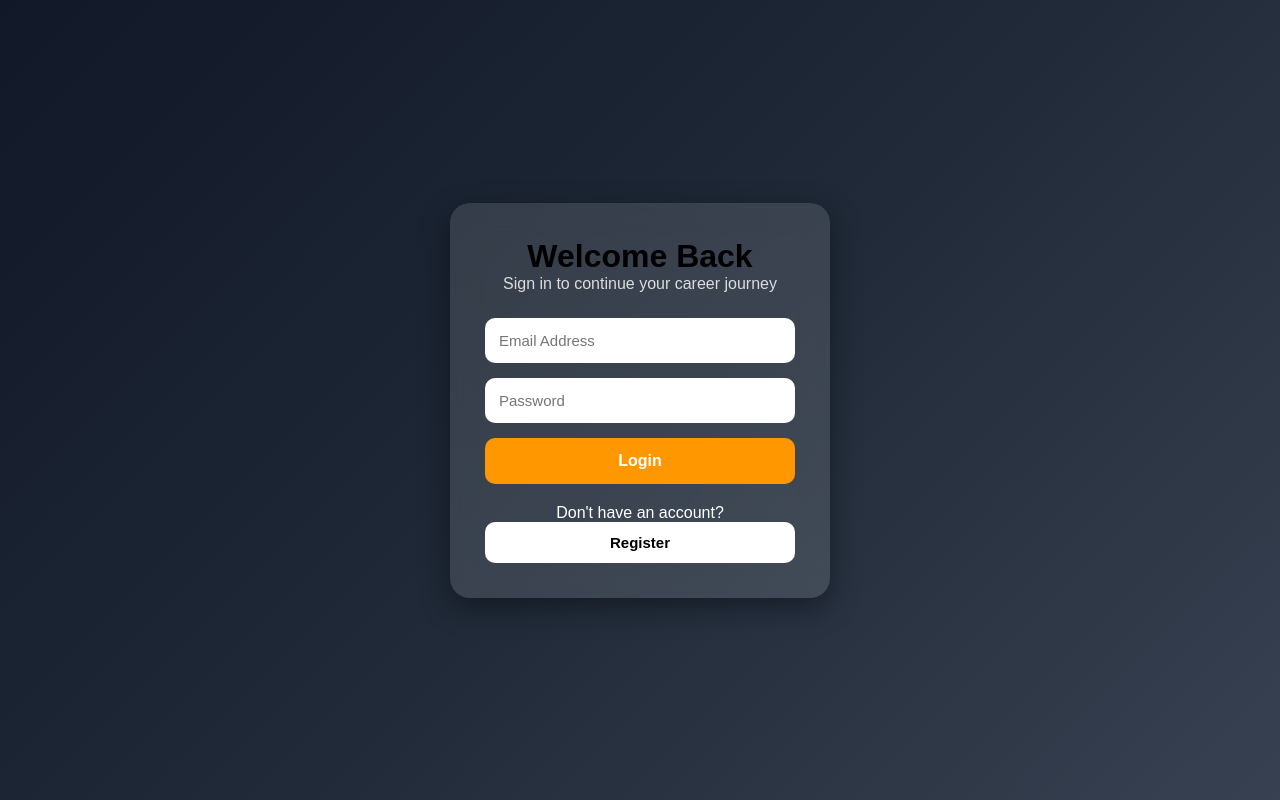
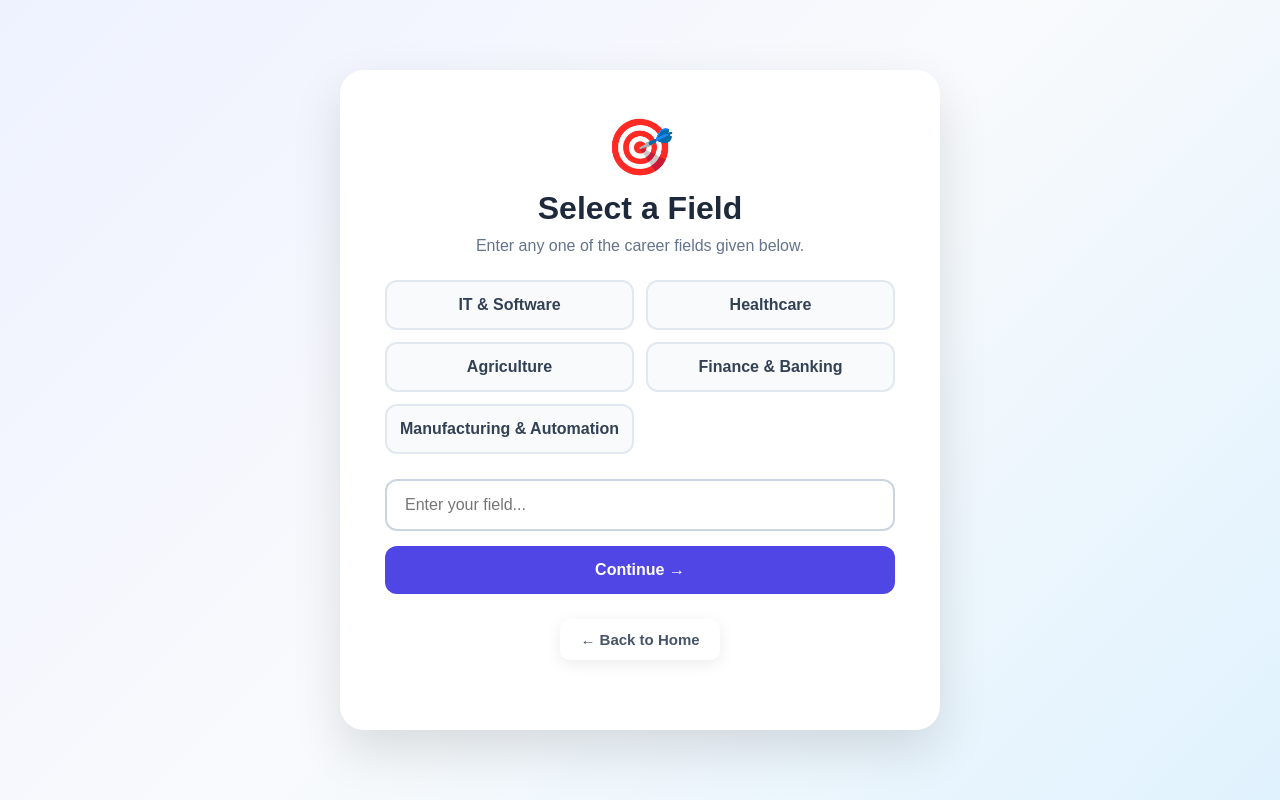
Before and after one commit to abinayadevi1312/AI-Career-Compass, a React (Create React App) app in the folder myappp/: page /select-field in a window 1280 px wide. Before the commit this address led to /login. Built offline with nearby package versions, Linux system fonts and the light colour scheme.

Commit message:
Update field and domain navigation

```diff
--- a/myappp/src/App.js
+++ b/myappp/src/App.js
@@ -1,4 +1,5 @@
 import React from "react";
+
 import {
   BrowserRouter,
   Routes,
@@ -10,51 +11,70 @@ import Login from "./pages/Login";
 import Register from "./pages/Register";
 import Home from "./pages/Home";
 import DomainDetails from "./pages/DomainDetails";
+import SelectFields from "./pages/SelectFields";
 
 function App() {
   return (
     <BrowserRouter>
+
       <Routes>
 
-        {/* =========================
-            REGISTER PAGE
-        ========================= */}
+        {/* =====================================
+            REGISTER
+        ===================================== */}
+
         <Route
           path="/register"
           element={<Register />}
         />
 
-        {/* =========================
-            LOGIN PAGE
-        ========================= */}
+
+        {/* =====================================
+            LOGIN
+        ===================================== */}
+
         <Route
           path="/login"
           element={<Login />}
         />
 
-        {/* =========================
-            HOME PAGE
-        ========================= */}
+
+        {/* =====================================
+            HOME
+        ===================================== */}
+
         <Route
           path="/home"
           element={<Home />}
         />
 
-        {/* =========================
-            DOMAIN DETAILS PAGE
+
+        {/* =====================================
+            SELECT FIELD
+        ===================================== */}
+
+        <Route
+          path="/select-field"
+          element={<SelectFields />}
+        />
+
+
+        {/* =====================================
+            DOMAIN DETAILS
             Example:
             /domain/web-development
-            /domain/cybersecurity
-            /domain/data-science
-        ========================= */}
+        ===================================== */}
+
         <Route
           path="/domain/:domain"
           element={<DomainDetails />}
         />
 
-        {/* =========================
-            DEFAULT PAGE
-        ========================= */}
+
+        {/* =====================================
+            DEFAULT
+        ===================================== */}
+
         <Route
           path="/"
           element={
@@ -65,9 +85,11 @@ function App() {
           }
         />
 
-        {/* =========================
+
+        {/* =====================================
             INVALID URL
-        ========================= */}
+        ===================================== */}
+
         <Route
           path="*"
           element={
@@ -79,6 +101,7 @@ function App() {
         />
 
       </Routes>
+
     </BrowserRouter>
   );
 }
--- /dev/null
+++ b/myappp/src/pages/SelectFields.css
@@ -0,0 +1,254 @@
+/* ================================
+   SELECT FIELD PAGE
+================================ */
+
+.select-field-page {
+  min-height: 100vh;
+  display: flex;
+  justify-content: center;
+  align-items: center;
+  padding: 40px 20px;
+
+  background:
+    linear-gradient(
+      135deg,
+      #eef2ff,
+      #f8fafc,
+      #e0f2fe
+    );
+
+  font-family: Arial, sans-serif;
+}
+
+
+/* ================================
+   CARD
+================================ */
+
+.select-field-card {
+  width: 600px;
+  max-width: 100%;
+
+  padding: 45px;
+
+  background: white;
+
+  border-radius: 24px;
+
+  box-shadow:
+    0 20px 50px rgba(0, 0, 0, 0.12);
+
+  text-align: center;
+}
+
+
+/* ================================
+   ICON
+================================ */
+
+.select-field-icon {
+  font-size: 55px;
+  margin-bottom: 10px;
+}
+
+
+/* ================================
+   TITLE
+================================ */
+
+.select-field-card h1 {
+  margin: 10px 0;
+
+  font-size: 32px;
+
+  color: #1e293b;
+}
+
+
+/* ================================
+   INSTRUCTION
+================================ */
+
+.instruction {
+  color: #64748b;
+
+  font-size: 16px;
+
+  margin-bottom: 25px;
+}
+
+
+/* ================================
+   FIVE FIELD OPTIONS
+================================ */
+
+.field-options {
+  display: grid;
+
+  grid-template-columns: repeat(2, 1fr);
+
+  gap: 12px;
+
+  margin-bottom: 25px;
+}
+
+.field-option {
+  padding: 14px 12px;
+
+  border: 2px solid #e2e8f0;
+
+  border-radius: 12px;
+
+  background: #f8fafc;
+
+  color: #334155;
+
+  font-weight: 600;
+
+  cursor: pointer;
+
+  transition: 0.3s;
+}
+
+.field-option:hover {
+  border-color: #6366f1;
+
+  background: #eef2ff;
+
+  transform: translateY(-2px);
+}
+
+
+/* ================================
+   INPUT
+================================ */
+
+.select-field-card form {
+  display: flex;
+
+  flex-direction: column;
+
+  gap: 15px;
+}
+
+.select-field-card input {
+  width: 100%;
+
+  box-sizing: border-box;
+
+  padding: 15px 18px;
+
+  border: 2px solid #cbd5e1;
+
+  border-radius: 12px;
+
+  font-size: 16px;
+
+  outline: none;
+
+  transition: 0.3s;
+}
+
+.select-field-card input:focus {
+  border-color: #6366f1;
+
+  box-shadow:
+    0 0 0 3px rgba(99, 102, 241, 0.12);
+}
+
+
+/* ================================
+   CONTINUE BUTTON
+================================ */
+
+.select-field-card form button {
+  padding: 15px;
+
+  border: none;
+
+  border-radius: 12px;
+
+  background: #4f46e5;
+
+  color: white;
+
+  font-size: 16px;
+
+  font-weight: 600;
+
+  cursor: pointer;
+
+  transition: 0.3s;
+}
+
+.select-field-card form button:hover {
+  background: #4338ca;
+
+  transform: translateY(-2px);
+}
+
+
+/* ================================
+   SUCCESS
+================================ */
+
+.success-message {
+  margin-top: 20px;
+
+  color: #16a34a;
+
+  font-weight: 600;
+}
+
+
+/* ================================
+   ERROR
+================================ */
+
+.error-message {
+  margin-top: 20px;
+
+  color: #dc2626;
+
+  font-weight: 600;
+}
+
+
+/* ================================
+   BACK BUTTON
+================================ */
+
+.back-button {
+  margin-top: 25px;
+
+  border: none;
+
+  background: transparent;
+
+  color: #475569;
+
+  font-size: 15px;
+
+  cursor: pointer;
+}
+
+.back-button:hover {
+  color: #4f46e5;
+}
+
+
+/* ================================
+   RESPONSIVE
+================================ */
+
+@media (max-width: 600px) {
+
+  .select-field-card {
+    padding: 30px 20px;
+  }
+
+  .field-options {
+    grid-template-columns: 1fr;
+  }
+
+}
--- /dev/null
+++ b/myappp/src/pages/SelectFields.js
@@ -0,0 +1,127 @@
+import React, { useState } from "react";
+import { useNavigate } from "react-router-dom";
+import "./SelectFields.css";
+
+function SelectFields() {
+  const navigate = useNavigate();
+
+  const [fieldInput, setFieldInput] = useState("");
+  const [message, setMessage] = useState("");
+
+  const validFields = [
+    "IT & Software",
+    "Healthcare",
+    "Agriculture",
+    "Finance & Banking",
+    "Manufacturing & Automation",
+  ];
+
+  const handleSubmit = (e) => {
+    e.preventDefault();
+
+    const enteredField = fieldInput.trim();
+
+    const matchedField = validFields.find(
+      (field) =>
+        field.toLowerCase() === enteredField.toLowerCase()
+    );
+
+    if (matchedField) {
+      setMessage(`✓ Correct! You selected ${matchedField}`);
+
+      // Next card
+      setTimeout(() => {
+        navigate("/choose-domain", {
+          state: {
+            field: matchedField,
+          },
+        });
+      }, 800);
+    } else {
+      setMessage(
+        "✕ Please enter one of the displayed career fields."
+      );
+    }
+  };
+
+  return (
+    <div className="select-field-page">
+
+      <div className="select-field-card">
+
+        <div className="select-field-icon">
+          🎯
+        </div>
+
+        <h1>Select a Field</h1>
+
+        <p className="instruction">
+          Enter any one of the career fields given below.
+        </p>
+
+        {/* FIVE FIELDS */}
+
+        <div className="field-options">
+
+          {validFields.map((field) => (
+            <div
+              className="field-option"
+              key={field}
+              onClick={() => setFieldInput(field)}
+            >
+              {field}
+            </div>
+          ))}
+
+        </div>
+
+        {/* INPUT */}
+
+        <form onSubmit={handleSubmit}>
+
+          <input
+            type="text"
+            placeholder="Enter your field..."
+            value={fieldInput}
+            onChange={(e) => {
+              setFieldInput(e.target.value);
+              setMessage("");
+            }}
+          />
+
+          <button type="submit">
+            Continue →
+          </button>
+
+        </form>
+
+        {/* MESSAGE */}
+
+        {message && (
+          <p
+            className={
+              message.startsWith("✓")
+                ? "success-message"
+                : "error-message"
+            }
+          >
+            {message}
+          </p>
+        )}
+
+        {/* BACK */}
+
+        <button
+          className="back-button"
+          onClick={() => navigate("/home")}
+        >
+          ← Back to Home
+        </button>
+
+      </div>
+
+    </div>
+  );
+}
+
+export default SelectFields;
--- a/myappp/src/pages/home.js
+++ b/myappp/src/pages/home.js
@@ -176,9 +176,8 @@ function Home() {
   const [selectedField, setSelectedField] = useState(null);
 
   // =====================================
-  // FIELD CLICK
+  // FIELD CARD → SHOW 10 DOMAINS
   // =====================================
-
   const handleFieldClick = (field) => {
     setSelectedField(field);
 
@@ -195,11 +194,18 @@ function Home() {
   };
 
   // =====================================
-  // DOMAIN CLICK
+  // DOMAIN CLICK → DOMAIN DETAILS
   // =====================================
-
   const handleDomainClick = (domainId) => {
     navigate(`/domain/${domainId}`);
+  };
+
+  // =====================================
+  // HOW IT WORKS
+  // SELECT FIELD CARD
+  // =====================================
+  const handleSelectFieldStep = () => {
+    navigate("/select-field");
   };
 
   return (
@@ -294,6 +300,7 @@ function Home() {
 
       {/* =====================================
           CAREER FIELDS
+          KEEPING VIEW DOMAINS
       ===================================== */}
 
       <section
@@ -303,7 +310,9 @@ function Home() {
 
         <div className="section-heading">
 
-          <p>EXPLORE YOUR OPTIONS</p>
+          <p>
+            EXPLORE YOUR OPTIONS
+          </p>
 
           <h2>
             Choose Your <span>Career Field</span>
@@ -316,6 +325,8 @@ function Home() {
 
         </div>
 
+
+        {/* FIELD CARDS */}
 
         <div className="fields-container">
 
@@ -364,7 +375,7 @@ function Home() {
 
 
       {/* =====================================
-          SELECTED FIELD DOMAINS
+          SELECTED FIELD → 10 DOMAINS
       ===================================== */}
 
       {selectedField && (
@@ -396,9 +407,7 @@ function Home() {
           </div>
 
 
-          {/* =====================================
-              DOMAIN CARDS
-          ===================================== */}
+          {/* 10 DOMAIN CARDS */}
 
           <div className="domains-grid">
 
@@ -443,9 +452,7 @@ function Home() {
           </div>
 
 
-          {/* =====================================
-              ASSESSMENT BOX
-          ===================================== */}
+          {/* ASSESSMENT BOX */}
 
           <div className="assessment-box">
 
@@ -495,9 +502,21 @@ function Home() {
 
         <div className="steps-container">
 
-          <div className="step">
 
-            <div>01</div>
+          {/* =====================================
+              STEP 01 - SELECT FIELD
+              CLICK → /select-field
+          ===================================== */}
+
+          <div
+            className="step"
+            onClick={handleSelectFieldStep}
+            style={{ cursor: "pointer" }}
+          >
+
+            <div>
+              01
+            </div>
 
             <h3>
               Select a Field
@@ -510,9 +529,13 @@ function Home() {
           </div>
 
 
+          {/* STEP 02 */}
+
           <div className="step">
 
-            <div>02</div>
+            <div>
+              02
+            </div>
 
             <h3>
               Choose a Domain
@@ -526,9 +549,13 @@ function Home() {
           </div>
 
 
+          {/* STEP 03 */}
+
           <div className="step">
 
-            <div>03</div>
+            <div>
+              03
+            </div>
 
             <h3>
               Take Assessment
@@ -541,9 +568,13 @@ function Home() {
           </div>
 
 
+          {/* STEP 04 */}
+
           <div className="step">
 
-            <div>04</div>
+            <div>
+              04
+            </div>
 
             <h3>
               Get Recommendation
```
Also changed, not shown: myappp/src/Data/fieldData.js (added, +48 -0 lines), myappp/src/pages/Login.js (+1 -18 lines), myappp/src/pages/Home.css (line endings or trailing spaces).
